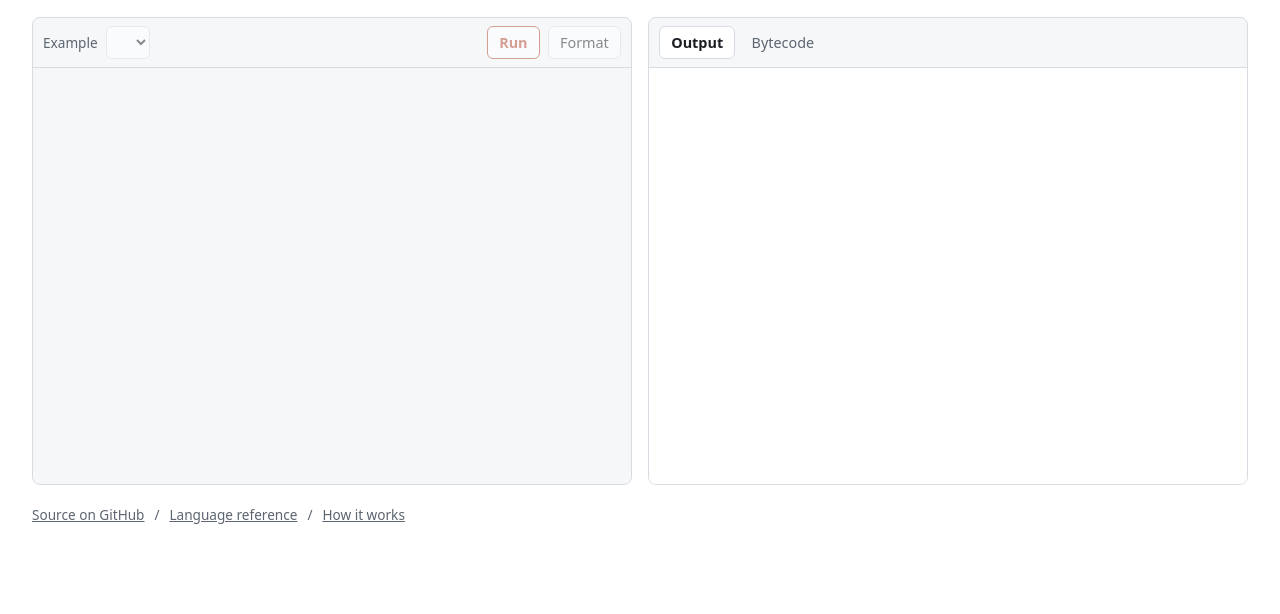
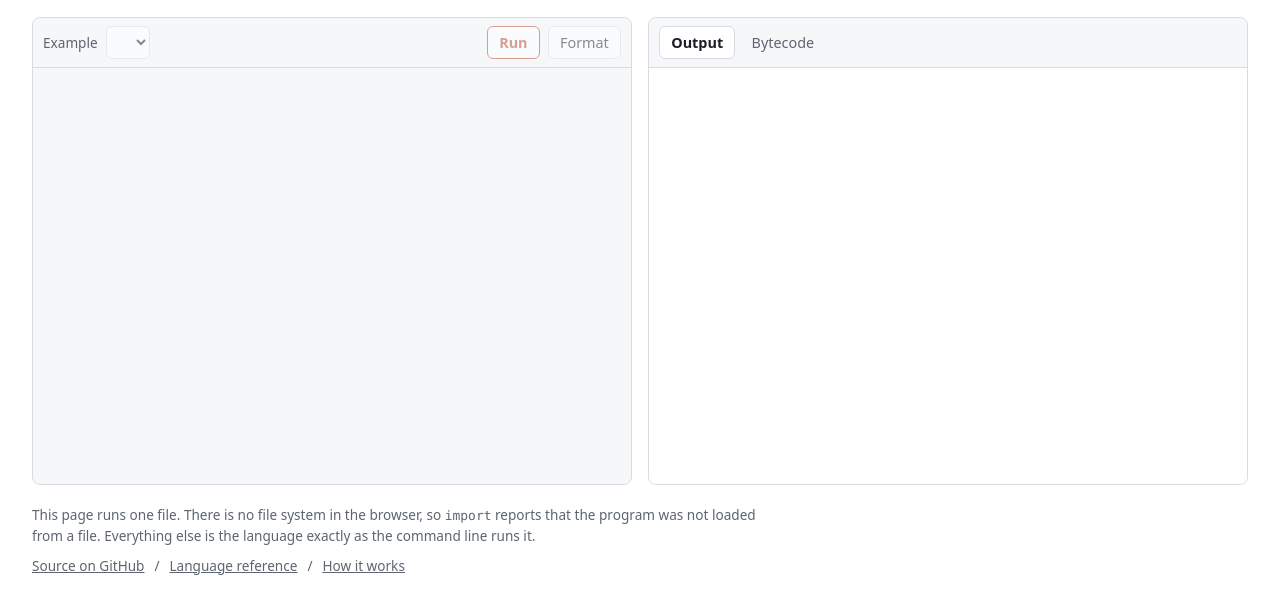
Before and after one commit to Stiven-Gjekaj/MiruScriptX, a plain HTML site: page playground/web/index.html in a window 1280 px wide. Shown: the part 114-728 px from the top of the page. Drawn offline with Linux system fonts and the light colour scheme; a script that the page names is missing.

Commit message:
v0.8.16: say on the playground page that it runs one file
The refusal has worked since v0.8.11, but a reader only meets it by typing
an import and having it fail. The footer now says so first, in the same
words the error uses.

```diff
--- a/Cargo.toml
+++ b/Cargo.toml
@@ -5,7 +5,7 @@ members = ["playground"]
 
 [package]
 name = "miruscriptx"
-version = "0.8.15"
+version = "0.8.16"
 edition = "2021"
 description = "MiruScriptX: a small, general-purpose scripting language written in Rust."
 license = "MIT"
--- a/playground/web/index.html
+++ b/playground/web/index.html
@@ -81,6 +81,11 @@
     </main>
 
     <footer>
+      <p class="scope">
+        This page runs one file. There is no file system in the browser, so
+        <code>import</code> reports that the program was not loaded from a file.
+        Everything else is the language exactly as the command line runs it.
+      </p>
       <a href="https://github.com/stiven-gjekaj/miruscriptx">Source on GitHub</a>
       <span aria-hidden="true">/</span>
       <a
--- a/playground/web/style.css
+++ b/playground/web/style.css
@@ -240,6 +240,17 @@ footer span {
   margin: 0 0.4rem;
 }
 
+/* The one thing the playground cannot do, said before you try it. */
+.scope {
+  margin: 0 0 0.6rem;
+  max-width: 46rem;
+}
+
+.scope code {
+  font-family: var(--mono);
+  font-size: 0.95em;
+}
+
 /*
  * Token colours. The spans these apply to come from the language's own lexer,
  * so what looks like a keyword here is what the language treats as one.
```
Also changed, not shown: 1 other file.
